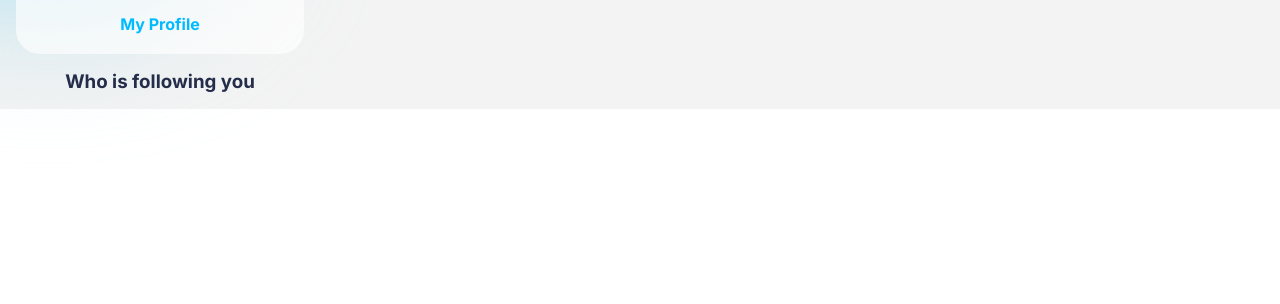
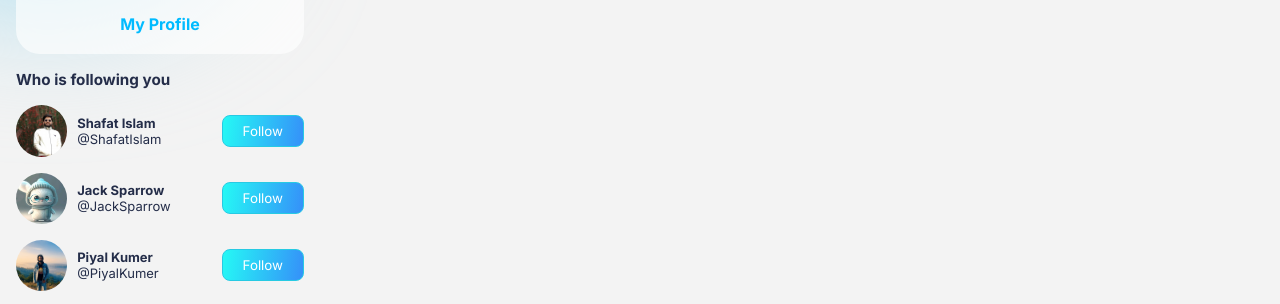
Before and after one commit to avijitsaha2997/social-media-app, a React (Create React App) app: page / in a window 1280 px wide. Shown: the part 514-818 px from the top of the page. Built offline with nearby package versions, Linux system fonts and the light colour scheme.

Commit message:
profileside done

```diff
--- a/src/App.css
+++ b/src/App.css
@@ -5,13 +5,13 @@
 
 :root {
   --yellow: #f5c32c;
-  --orange: #fca61f;
+  --orange: #27cae3;
   --black: #242d49;
   --gray: rgba(36, 45, 73, 0.65);
   --profileShadow: 0px 4px 17px 2px rgba(0, 0, 0, 0.25);
   --hrColor: #cdcfcf;
   --cardColor: rgba(255, 255, 255, 0.64);
-  --buttonBg: linear-gradient(98.63deg, #f9a225 0%, #f95f35 100%);
+  --buttonBg: linear-gradient(98.63deg, #25f9f5 0%, #3590f9 100%);
   --inputColor: rgba(40, 52, 62, 0.07);
   --photo: #4cb256;
   --video: #4a4eb7;
@@ -34,3 +34,25 @@
   background: #a6ddf0;
   filter: blur(72px);
 }
+
+.button {
+  display: flex;
+  align-items: center;
+  justify-content: center;
+  color: white;
+  border: 1px solid var(--orange);
+  border-radius: 0.5rem;
+  background: var(--buttonBg);
+  transition: all 300ms ease-out;
+}
+
+.button:hover {
+  cursor: pointer;
+  color: var(--orange);
+  background: transparent;
+  border: 1px solid var(--orange);
+}
+
+::-webkit-scrollbar {
+  display: none;
+}
--- a/src/components/FollowersCard.css
+++ b/src/components/FollowersCard.css
@@ -0,0 +1,42 @@
+.followersCard {
+  width: 100%;
+  border-radius: 0.7rem;
+  gap: 1rem;
+  display: flex;
+  flex-direction: column;
+  font-size: 13px;
+}
+
+.follower {
+  display: flex;
+  justify-content: space-between;
+  align-items: center;
+}
+
+.follower > div {
+  display: flex;
+  gap: 10px;
+}
+
+.followerImage {
+  width: 3.2rem;
+  height: 3.2rem;
+  border-radius: 50%;
+}
+
+.name {
+  display: flex;
+  flex-direction: column;
+  align-items: flex-start;
+  justify-content: center;
+}
+
+.name > span:nth-of-type(1) {
+  font-weight: bold;
+}
+
+.fc-button {
+  height: 2rem;
+  padding-left: 20px;
+  padding-right: 20px;
+}
--- a/src/components/FollowersCard.js
+++ b/src/components/FollowersCard.js
@@ -1,9 +1,26 @@
 import React from "react";
-import "./FollowersCard";
+import "./FollowersCard.css";
+import { Followers } from "../Data/FollowersData";
+
 function FollowersCard() {
   return (
     <div className="followersCard">
       <h3>Who is following you</h3>
+
+      {Followers.map((follower, id) => {
+        return (
+          <div className="follower">
+            <div>
+              <img src={follower.img} alt="" className="followerImage" />
+              <div className="name">
+                <span>{follower.name}</span>
+                <span>@{follower.username}</span>
+              </div>
+            </div>
+            <button className="button fc-button">Follow</button>
+          </div>
+        );
+      })}
     </div>
   );
 }
--- /dev/null
+++ b/src/components/PostSide.js
@@ -0,0 +1,7 @@
+import React from "react";
+import "./PostSide.css";
+function PostSide() {
+  return <div>PostSide</div>;
+}
+
+export default PostSide;
--- a/src/pages/Home.js
+++ b/src/pages/Home.js
@@ -1,11 +1,12 @@
 import React from "react";
 import "./Home.css";
 import ProfileSide from "../components/ProfileSide";
+import PostSide from "../components/PostSide";
 function Home() {
   return (
     <div className="home">
       <ProfileSide />
-      <div className="postSide">Posts</div>
+      <PostSide />
       <div className="rightSide">RightSide</div>
     </div>
   );
```
Also changed, not shown: src/components/PostSide.css (added).
